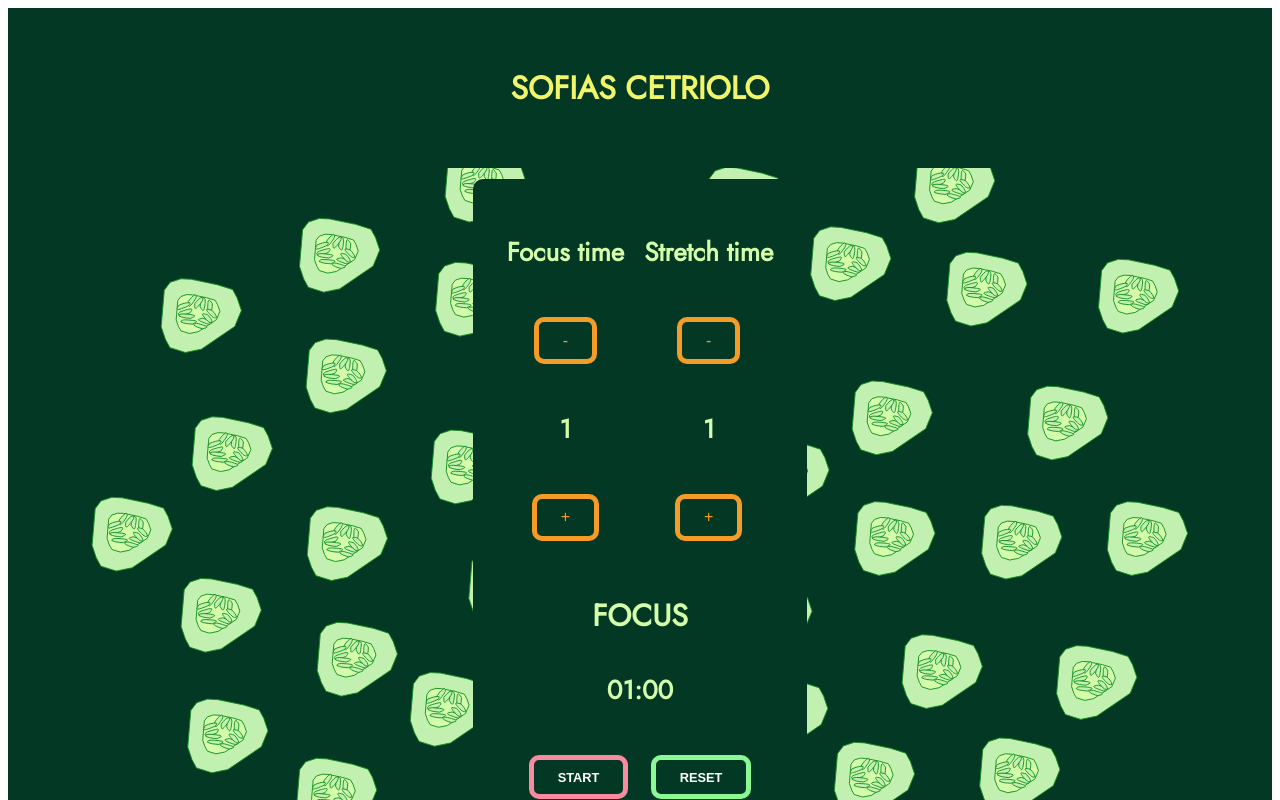
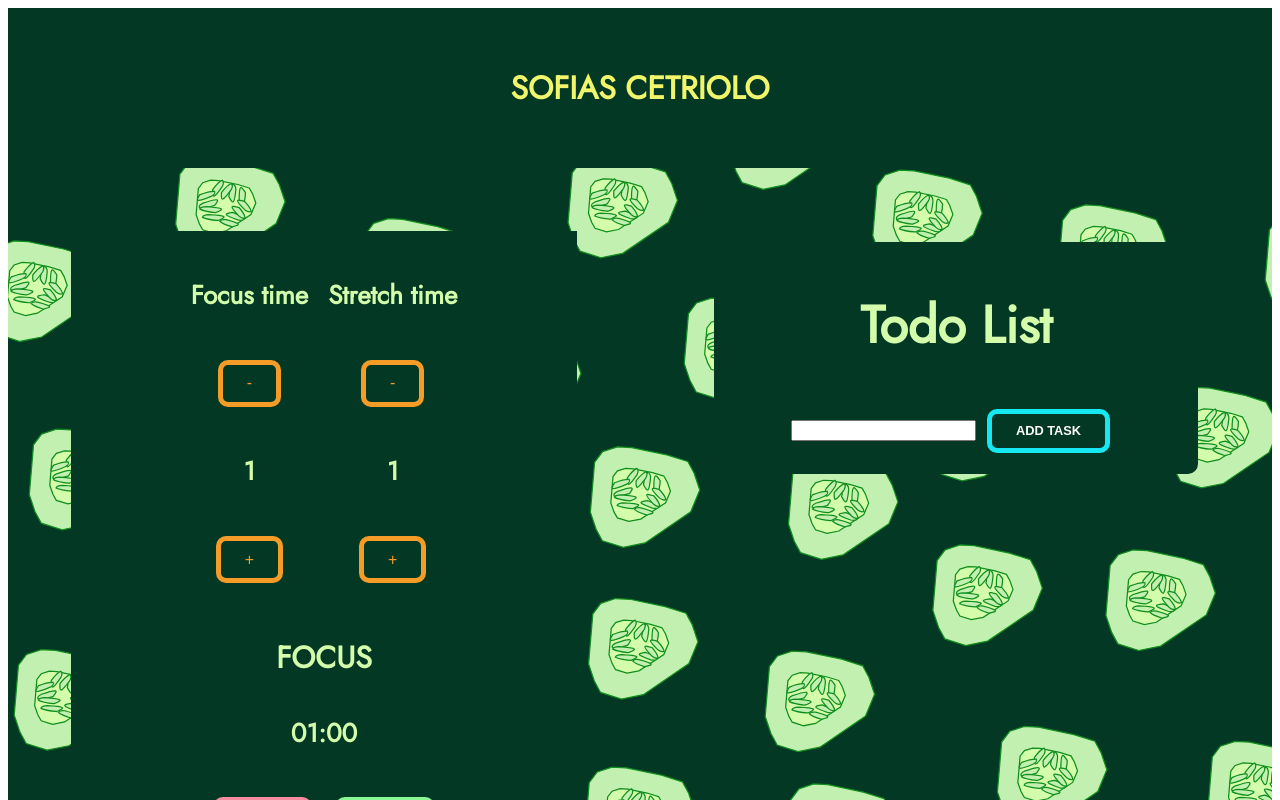
Before and after one commit to SofiaCronstrom/react-pomodoro, a React (Create React App) app: page / in a window 1280 px wide. Shown: the top 800 px of the page. Built offline with nearby package versions, Linux system fonts and the light colour scheme.

Commit message:
connecting my todo-app to the app, styling the todos

```diff
--- a/src/App.js
+++ b/src/App.js
@@ -2,12 +2,20 @@
 import Header from './components/Header'
 import Pomodoro from './Pomodoro'
 import Footer from './components/Footer'
-
+import Todo from './todo';
+import Background from './cucumber.svg';
 function App() {
   return (
     <div className="App">
       <Header/>
+      <div className="grid" style={{backgroundImage: `url(${Background} )` }}>
+      <div className="clock">
       <Pomodoro />
+      </div>
+      <div className="tasks">
+      <Todo/>
+      </div>
+      </div>
       <Footer/>
     </div>
   );
--- a/src/Pomodoro.css
+++ b/src/Pomodoro.css
@@ -28,32 +28,40 @@
     justify-content: center;
   }
 
-  .pomodoro {
+  .grid {
     font-family: 'Jost', sans-serif;
     text-align: center;
     background-color: #033825;
     min-height: 60vh;
-    display: flex;
-    flex-direction: column;
-    align-items: center;
-    justify-content: center;
+    display: grid;
+    grid-template-columns: repeat(2, 1fr);
+    grid-auto-rows: minmax(100px, auto);
+    grid-template-areas: "clock tasks";
     font-size: calc(10px + 2vmin);
     color: #D4FDAB;
     background-position: center;
     background-repeat: no-repeat;
   }
-
+  .clock{
+    background-color:#033825;
+    margin: 10%;
+  }
+  .tasks{
+    margin: 10%;
+  }
 
 .row{
   background-color:  #033825;
   padding: .6rem 1.5rem;
   margin: .7rem;
   border-radius: 10px;
+
 }
 .length-section{
   display: flex;
   flex-direction: row;
   align-content: center;
+  justify-content: center;
 
 }
 .focus{
@@ -105,7 +113,24 @@
   border: 5px solid #8BF896;
   color: white;
 }
+.button3 {
+  padding: .6rem 1.5rem;
+  margin: .7rem;
+  border-radius: 10px;
+  text-transform: uppercase;
+  font-weight: 600;
+  font-size: .8rem;
+  border-style: groove;
+  background-color:  #033825;
 
+  border: 5px solid #15e8f0;
+  color: white;
+}
+.button3:hover {
+  background-color: #15e8f0;
+  border: 5px solid  #033825;;
+  color: #001B11;
+}
 .button:hover {
   background-color: #8BF896;
   border: 5px solid  #033825;;
@@ -135,3 +160,8 @@
   border: 5px solid #F88B9F;
   color: white;
 }
+/*.todo-list{
+  display: flex;
+  align-items: flex-end;
+  flex-direction: column;
+}*/
--- a/src/Pomodoro.js
+++ b/src/Pomodoro.js
@@ -1,112 +1,7 @@
-// import React, {useState, useEffect} from 'react';
-// import './Pomodoro.css'
-// import Background from './Background.svg'
-// import Alarm from './sound_cowbell.wav'
-// import useSound from 'use-sound';
 
-
-// export default function Pomodoro(){
-
-//      const [minutes, setMinutes] = useState(1);
-//      const [seconds, setSeconds] = useState(0);
-//      const [displayMessage, setDisplayMessage] = useState(false);
-//      const [isActive, setIsActive] = useState(false);
-//      const [play] = useSound(Alarm);
-
-//      function toggle() {
-//       setIsActive(!isActive);
-//     }
-
-//     function reset() {
-//       setMinutes(25)
-//       setSeconds(0);
-//       setIsActive(false);
-//       setDisplayMessage(displayMessage);
-//     }
-
-
-//      useEffect (() => {
-//       let interval = null;
-//        if (isActive){
-
-//        interval = setInterval(() => {
-
-
-//          if (seconds === 0){
-
-//             if (minutes !== 0){
-//                  setSeconds(59);
-//                  setMinutes(minutes - 1);
-//             } else {
-//                let minutes = displayMessage ? 24 : 4;
-//                let seconds = 59;
-
-//                play();
-//                setSeconds(seconds);
-//                setMinutes(minutes);
-//                setDisplayMessage(!displayMessage);
-
-//             }
-
-//         } else {
-//           setSeconds(seconds - 1);
-//         }
-//       }, 1000);
-
-//     } else if (!isActive && seconds !== 0){
-//       clearInterval(interval);
-//     }
-//     return () => clearInterval(interval)
-//     }, [seconds, minutes, displayMessage, isActive, play]);
-
-//      const timerMinutes = minutes < 10 ? `0${minutes}` : minutes;
-//      const timerSeconds = seconds < 10 ? `0${seconds}` : seconds;
-
-
-//     return (
-//     <div className="pomodoro" style={{backgroundImage: `url(${Background} )` }}>
-//         <div className="row">
-
-
-//                   <div className="set-time">
-//                    <h5>Strech length:</h5>
-//                    <input onClick={""} type="button" value="-" className="button1" />
-//                    <h4>{""}</h4>
-//                    <input onClick={""} type="button" value="+" className="button1"/>
-
-
-
-//                    <h5>Focus length</h5>
-//                    <input onClick={""} type="button" value="-" className="button1"/>
-//                    <h4>{""}</h4>
-//                    <input onClick={""} type="button" value="+" className="button1" />
-//                  </div>
-
-
-//         <div className="message">
-//             {displayMessage && <div>Five minutes strech time</div>}
-//         </div>
-
-
-//             <div className="timer">{timerMinutes} : {timerSeconds}</div>
-
-//             <button className={`button button-primary button-primary-${isActive ? 'active' : 'inactive'}`} onClick={toggle}>
-//             {isActive ? 'Pause' : 'Start'}
-//            </button>
-
-//            <button className="button" onClick={reset}>
-//               Reset
-//            </button>
-//         </div>
-//        </div>
-
-
-
-//     );
-// };
 import React, { useRef, useState, useEffect } from "react";
 import './Pomodoro.css';
-import Background from './cucumber.svg';
+
 
 const App = () => {
   const [breakTime, setBreakTime] = useState(1);
@@ -209,9 +104,9 @@ const App = () => {
     return minutes + ":" + seconds;
   };
   return (
-    <div className="pomodoro" style={{backgroundImage: `url(${Background} )` }}>
+    <div className="pomodoro">
 
-      <div className="row">
+
         <div className="length-section">
         <div className="focus">
             <h4>Focus time</h4>
@@ -237,7 +132,7 @@ const App = () => {
               RESET
             </button>
           </div>
-        </div>
+
       </div>
       <audio
         id="beep"
--- a/src/todo.js
+++ b/src/todo.js
@@ -1,17 +1,110 @@
-import { useState } from "react";
+import React from "react";
+import './Pomodoro.css'
 
 const Todo = () => {
-    const [todos, setTodos] = useState([]);
-    const [todo, setTodo] = useState("")
 
-    return (
-<div className="todo-comp">
-    <form>
-        <input type="text"/>
-        <button type="submit">Add Task</button>
-    </form>
-</div>
-     );
-}
+        const [todos, setTodos] = React.useState([]);
+        const [todo, setTodo] = React.useState("");
+        const [todoEditing, setTodoEditing] = React.useState(null);
+        const [editingText, setEditingText] = React.useState("");
+
+        React.useEffect(() => {
+          const json = localStorage.getItem("todos");
+          const loadedTodos = JSON.parse(json);
+          if (loadedTodos) {
+            setTodos(loadedTodos);
+          }
+        }, []);
+
+        React.useEffect(() => {
+          const json = JSON.stringify(todos);
+          localStorage.setItem("todos", json);
+        }, [todos]);
+
+        function handleSubmit(e) {
+          e.preventDefault();
+
+          const newTodo = {
+            id: new Date().getTime(),
+            text: todo,
+            completed: false,
+          };
+          setTodos([...todos].concat(newTodo));
+          setTodo("");
+        }
+
+        function deleteTodo(id) {
+          let updatedTodos = [...todos].filter((todo) => todo.id !== id);
+          setTodos(updatedTodos);
+        }
+
+        function toggleComplete(id) {
+          let updatedTodos = [...todos].map((todo) => {
+            if (todo.id === id) {
+              todo.completed = !todo.completed;
+            }
+            return todo;
+          });
+          setTodos(updatedTodos);
+        }
+
+        function submitEdits(id) {
+          const updatedTodos = [...todos].map((todo) => {
+            if (todo.id === id) {
+              todo.text = editingText;
+            }
+            return todo;
+          });
+          setTodos(updatedTodos);
+          setTodoEditing(null);
+        }
+
+        return (
+          <div className="pomodoro">
+          <div className="row">
+            <h1>Todo List</h1>
+            <form onSubmit={handleSubmit}>
+              <input
+                type="text"
+                onChange={(e) => setTodo(e.target.value)}
+                value={todo}
+              />
+              <button className="button3" type="submit">Add task</button>
+            </form>
+            {todos.map((todo) => (
+              <div key={todo.id} className="todo">
+                <div className="todo-text">
+                  <input
+                    type="checkbox"
+                    id="completed"
+                    checked={todo.completed}
+                    onChange={() => toggleComplete(todo.id)}
+                  />
+                  {todo.id === todoEditing ? (
+                    <input
+                      type="text"
+                      onChange={(e) => setEditingText(e.target.value)}
+                    />
+                  ) : (
+                    <div>{todo.text}</div>
+                  )}
+                </div>
+                <div className="todo-actions">
+                  {todo.id === todoEditing ? (
+                    <button className="button3" onClick={() => submitEdits(todo.id)}>Submit Edits</button>
+                  ) : (
+                    <button className="button3" onClick={() => setTodoEditing(todo.id)}>Edit</button>
+                  )}
+
+                  <button className="button3" onClick={() => deleteTodo(todo.id)}>Delete</button>
+                </div>
+              </div>
+            ))}
+          </div>
+          </div>
+
+        );
+      };
+
 
 export default Todo;
```
Also changed, not shown: src/cucumber.svg.
